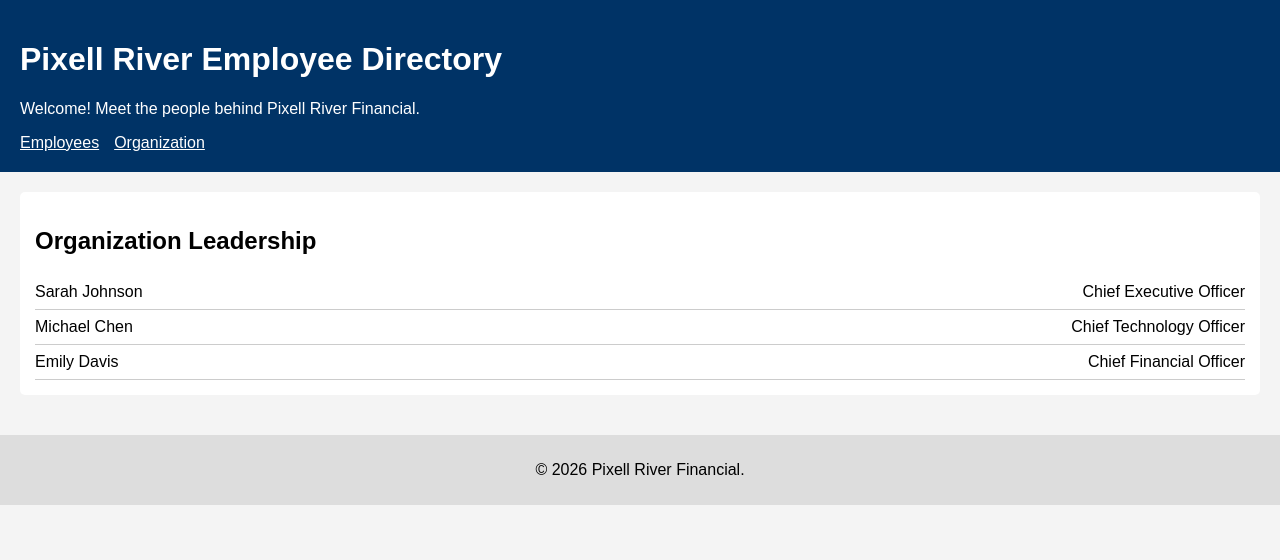
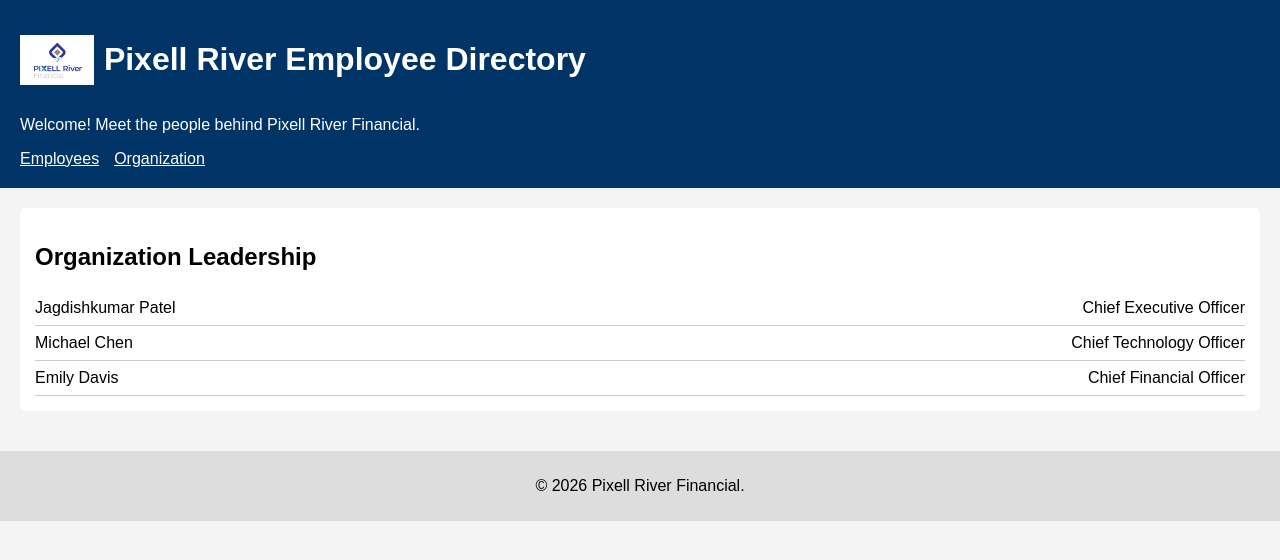
Before and after one commit to khush735/4002-Full-Stack-Development_Labs, a React (Vite) app in the folder pixell-react/: page /organization in a window 1280 px wide. Shown: the top 560 px of the page. Built offline with nearby package versions, Linux system fonts and the light colour scheme.

Commit message:
feat: add logo to header and enhance navigation styles

```diff
--- a/pixell-react/src/components/Header.tsx
+++ b/pixell-react/src/components/Header.tsx
@@ -2,16 +2,19 @@ import { Link } from "react-router-dom";
 
 const Header = () => {
   return (
-    <header className="site-header">
-      <h1>Pixell River Employee Directory</h1>
+<header className="site-header">
+      <div style={{ display: 'flex', alignItems: 'center', marginBottom: '10px' }}>
+        <img src="/pixell-logo.png" alt="Pixell Logo" style={{ height: '50px', marginRight: '10px' }} />
+        <h1>Pixell River Employee Directory</h1>
+      </div>
       <p>Welcome! Meet the people behind Pixell River Financial.</p>
 
       <nav style={{ marginTop: "10px" }}>
-        <Link to="/employees" style={{ color: "white", marginRight: "15px" }}>
+        <Link to="/employees" className="nav-link" style={{ color: "white", marginRight: "15px" }}>
           Employees
         </Link>
 
-        <Link to="/organization" style={{ color: "white" }}>
+        <Link to="/organization" className="nav-link" style={{ color: "white" }}>
           Organization
         </Link>
       </nav>
--- a/pixell-react/src/data/roles.ts
+++ b/pixell-react/src/data/roles.ts
@@ -2,8 +2,8 @@ import type { Role } from "../types/Roles";
 
 export const roles: Role[] = [
   {
-    firstName: "Sarah",
-    lastName: "Johnson",
+    firstName: "Jagdishkumar",
+    lastName: "Patel",
     role: "Chief Executive Officer"
   },
   {
--- a/pixell-react/src/index.css
+++ b/pixell-react/src/index.css
@@ -66,3 +66,13 @@ footer {
 .submit-btn:hover {
   background-color: #002244;
 }
+
+.nav-link {
+  transition: background-color 0.3s ease, padding 0.3s ease;
+}
+
+.nav-link:hover {
+  background-color: #af3500;
+  padding: 5px 10px;
+  border-radius: 4px;
+}
```
Also changed, not shown: pixell-react/public/pixell-logo.png (added).
